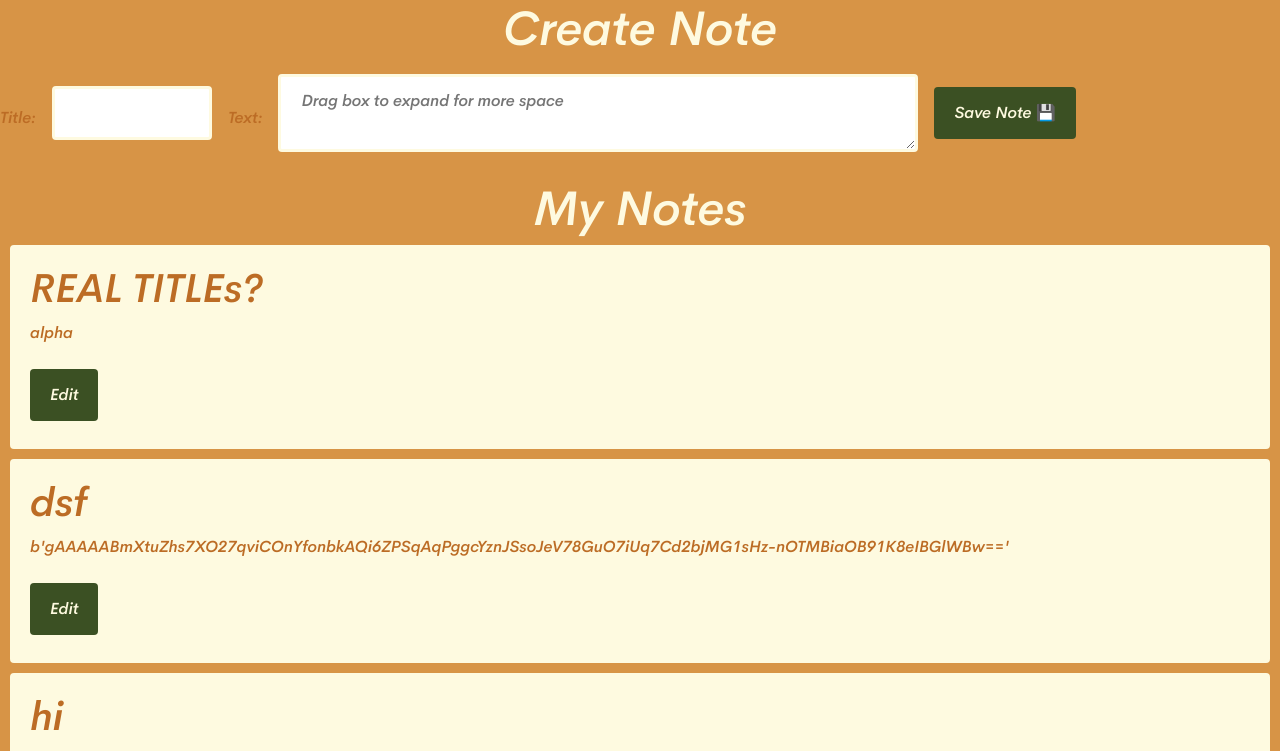
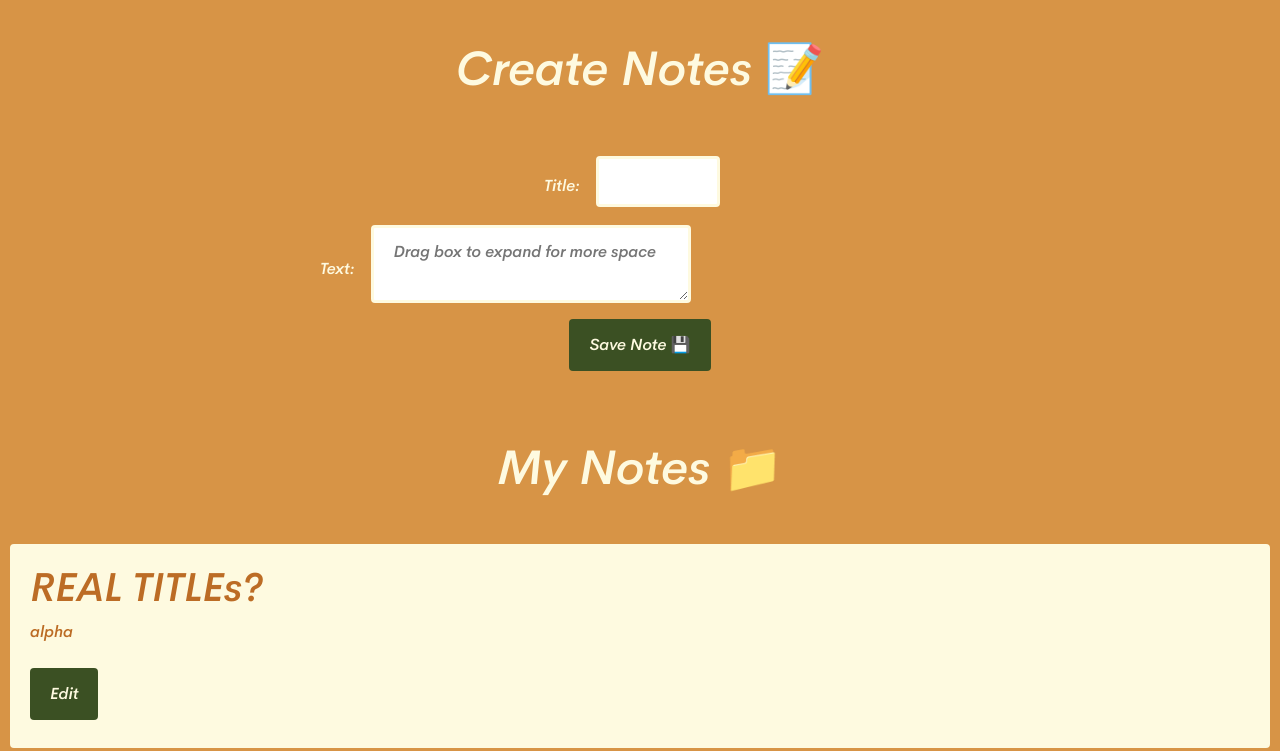
Before and after one commit to Zizo0004/SecureNotes, a Django app: page /home/ in a window 1280 px wide. Shown: the top 751 px of the page. Run offline with Django 5.2, Linux system fonts and the light colour scheme; a user stored in the database is signed in; data comes from the database, SQL or seed files in the repository.

Commit message:
latest change

```diff
--- a/notes/static/notes/css/style.css
+++ b/notes/static/notes/css/style.css
@@ -1,15 +1,21 @@
+/* notes/static/notes/css/styles.css */
+
 @font-face {
   font-family: 'cerebi';
   src: url('/static/notes/fonts/Cerebri Sans SemiBold Italic.ttf') format('truetype');
   font-weight: normal;
   font-style: normal;
 }
-  h1{
+
+h1 {
   display: flex;
   justify-content: center;
   align-items: center;
   color: #fefae0;
+  padding-bottom: 40px;
+  padding-top: 40px;
 }
+
 body {
   font-family: 'cerebi' !important;
   background-color: #d79446;
@@ -17,29 +23,45 @@
   border-color: #fefae0;
 }
 
+#containerTitle {
+  width: 15%;
+  height: 10%;
+  display: flex;
+  align-items: center;
+}
+
+#containerText {
+  display: flex;
+  align-items: center;
+  width: 50%;
+}
+
 form {
   margin-bottom: 20px;
+  display: flex;
+  align-items: center;
+  justify-content: center;
+  flex-direction: column;
 }
 
 label {
   display: block;
   margin-top: 10px;
-}
-#note-form{
-  display: flex;
-  align-items: center;
+  color: #fefae0;
 }
 
-input[type="text"]{
-    width: 12.5%;
+input[type="text"] {
+  width: 75%;
+  height: 50%;
   padding: 12px 20px;
-    margin: 8px 16px;
+  margin: 10px 16px;
   display: inline-block;
   border: 3px solid #fefae0;
   border-radius: 4px;
   box-sizing: border-box;
 }
-#text{
+
+textarea {
   width: 50%;
   height: 100%;
   padding: 12px 20px;
@@ -60,12 +82,12 @@
   cursor: pointer;
   transition: 0.4s;
 }
-button:hover{
+
+button:hover {
   background-color: #718140;
   color: #fefae0;
   transform: translateY(-4px) translateX(-2px);
   box-shadow: 4px 5px 0 0 black;
-
 }
 
 .note {
--- a/notes/templates/notes/home.html
+++ b/notes/templates/notes/home.html
@@ -4,21 +4,25 @@
 {% load static %}
 <link rel="stylesheet" href="{% static 'notes/css/style.css' %}">
 <body>
-  <h1>Create Note</h1>
+  <h1>Create Notes 📝</h1>
   <form id="note-form" method="post">
       {% csrf_token %}
-      <label for="title">Title:</label>
-      <input type="text" id="title" name="title" required>
+      <div id="containerTitle">
+        <label for="title">Title:</label>
+        <input type="text" id="title" name="title" required>
+      </div>
 
-      <label for="text">Text:</label>
-      <textarea id="text" placeholder="Drag box to expand for more space" name="text" required></textarea>
+      <div id="containerText">
+        <label for="text">Text:</label>
+        <textarea id="text" placeholder="Drag box to expand for more space" name="text" required></textarea>
+      </div>
 
       <button type="button" id="save-note">Save Note 💾</button>
   </form>
 
   <div id="response-message"></div>
 
-  <h1>My Notes</h1>
+  <h1>My Notes 📁</h1>
   <div id="notes-container">
       {% for note in serialized_notes %}
           <div class="note">
```
Lines whose indentation alone changed are shown as unchanged.
